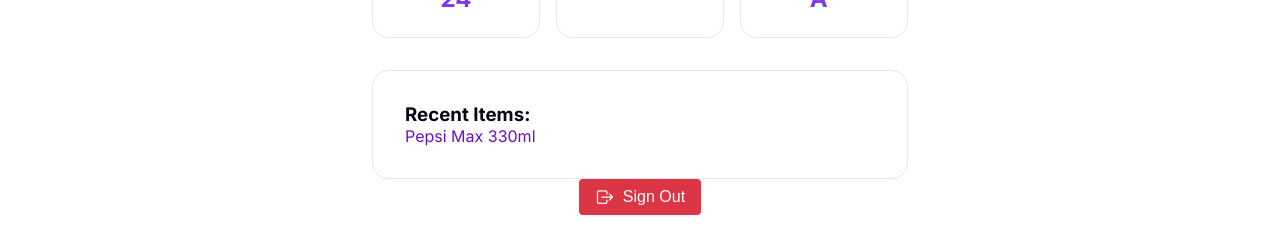
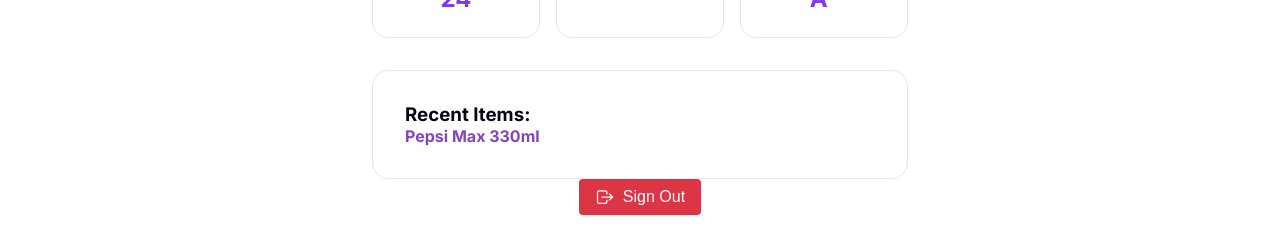
Before and after one commit to evisos-ons/ibm-hackathon-2025, a Next.js app: page /profile in a window 1280 px wide. Shown: the part 461-690 px from the top of the page. Built offline with nearby package versions, Linux system fonts and the light colour scheme.

Commit message:
class recentlyScanned upd

```diff
--- a/styles/page.module.css
+++ b/styles/page.module.css
@@ -1198,10 +1198,11 @@
   border-radius: var(--radius);
   padding: 2rem;
   max-width: 600px;
+  max-height: fit-content;
   margin: 0 auto;
-  padding: 2rem;
 }
 
 .recentlyScanned p {
-  color: #6a11cb;
+  color: #8246c2;
+  font-weight: bold;
 }
```
